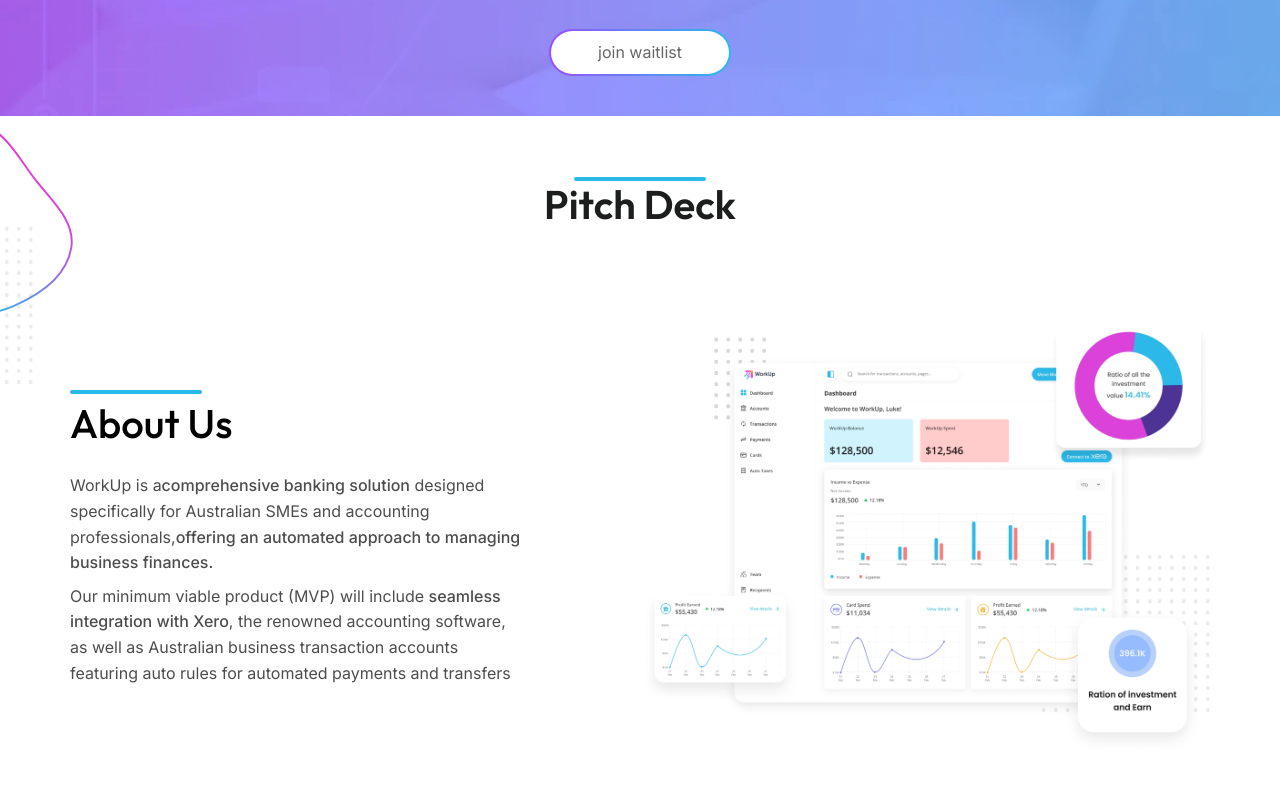
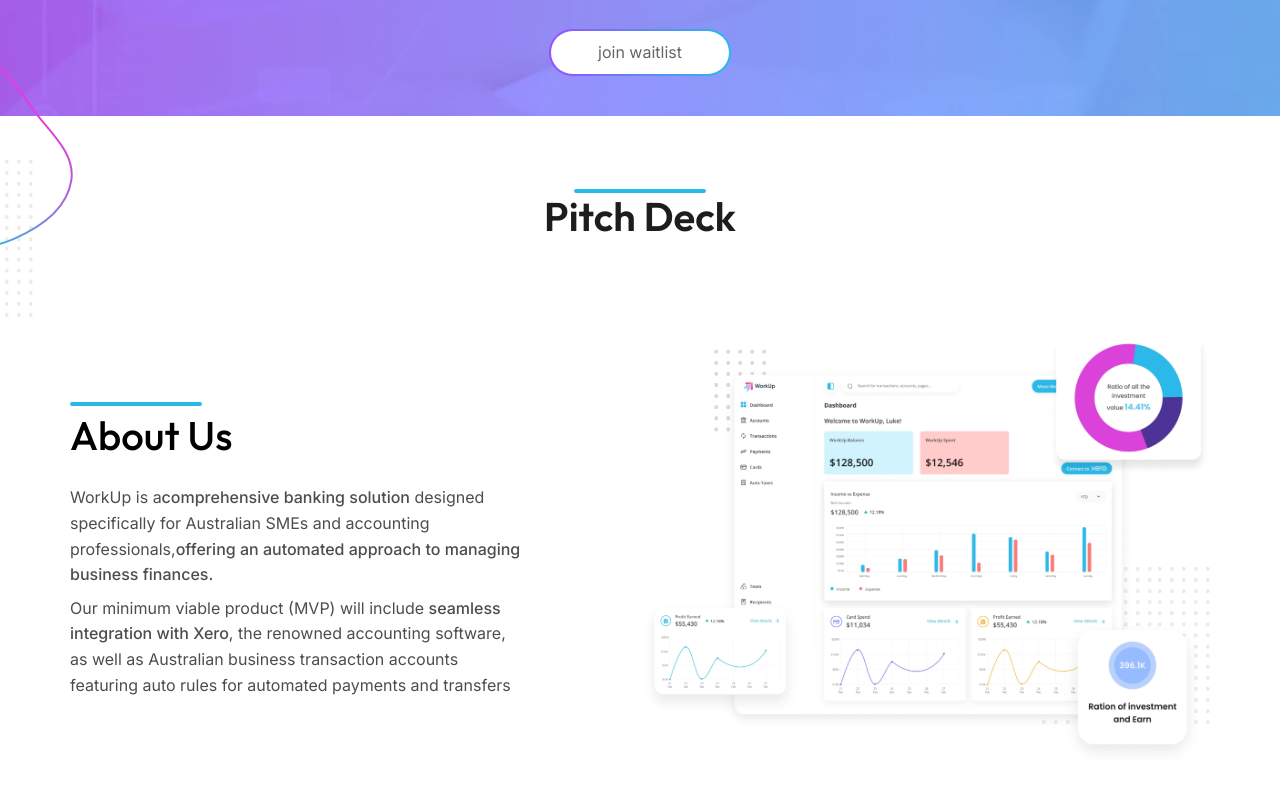
Before and after one commit to Johnyjangra/workup, a React (Create React App) app: page /brand in a window 1280 px wide. Shown: the part 360-1160 px from the top of the page. Built offline with nearby package versions, Linux system fonts and the light colour scheme.

Commit message:
space check

```diff
--- a/src/components/brand/BrandAbout.jsx
+++ b/src/components/brand/BrandAbout.jsx
@@ -6,7 +6,7 @@ import sideDots from "../../assets/svg/PitchDots.svg";
 const BrandAbout = () => {
   return (
     <>
-      <div className="relative mt-1 mb-[80px] md:mb-0">
+      <div className="relative mt-1 mb-[80px] md:mb-0 pt-2">
         <img
           src={sideDots}
           alt="sideDots"
```
